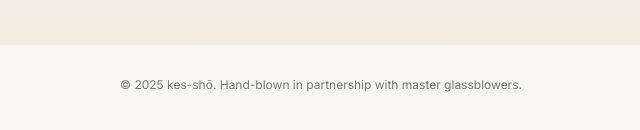
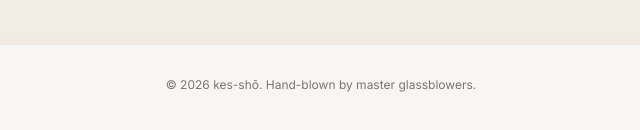
Before and after one commit to abhishekcheriangeorge-ops/kessho-wine-landing, a website: page index.html in a window 1280 px wide. Shown: the part 4601-4731 px from the top of the page, 319-959 px from the left. Drawn offline with nearby package versions, Linux system fonts and the light colour scheme.

Commit message:
Footer: 'Hand-blown by master glassblowers' + update year to 2026

```diff
--- a/index.html
+++ b/index.html
@@ -321,7 +321,7 @@ window.__AB_VARIANT = 'A';
 </div>
 
 <!-- FOOTER -->
-<div class="footer">&copy; 2025 kes-shō. Hand-blown in partnership with master glassblowers.</div>
+<div class="footer">&copy; 2026 kes-shō. Hand-blown by master glassblowers.</div>
 
 <script>
 // Shape switching
```
Also changed, not shown: staging.html (+1 -1 lines), variant-b.html (+1 -1 lines).
